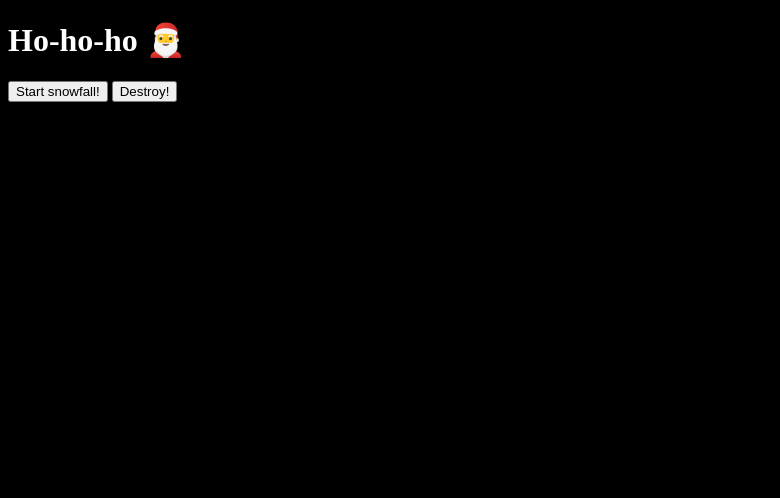
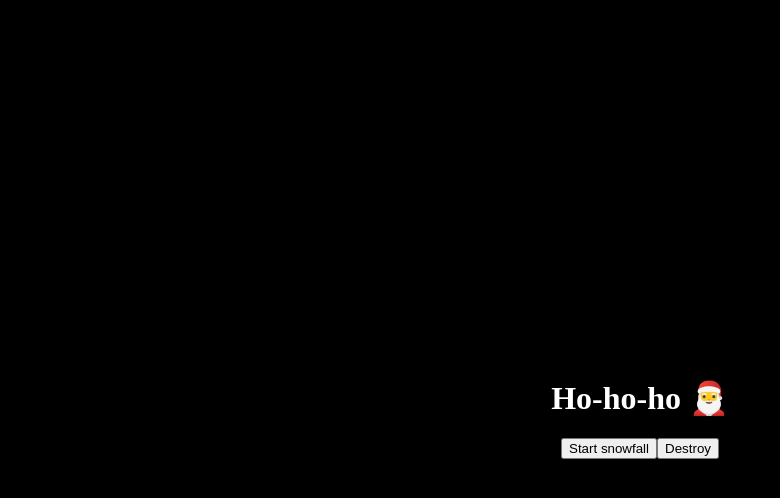
Before and after one commit to romazherdev/snoweb, a website built with webpack: page demo/index.html in a window 1280 px wide. Shown: the whole page, without its empty margins (0-780 px from the left). Built offline with nearby package versions, Linux system fonts and the light colour scheme.

Commit message:
Updated documentation, add z-index

```diff
--- a/demo/index.html
+++ b/demo/index.html
@@ -7,15 +7,38 @@
   <meta http-equiv="X-UA-Compatible" content="ie=edge">
   <title>Snowflake | Dev Server</title>
   <style>
+    * {
+      box-sizing: border-box;
+    }
+
     body {
       background-color: #000;
       color: #fff;
+      display: flex;
+      flex-direction: column;
+      justify-content: center;
+      height: 100vh;
+    }
+
+    .container {
+      display: flex;
+      flex-direction: column;
+      align-items: center;
+    }
+
+    .btn-container {
+      display: flex;
+      align-items: center;
     }
   </style>
 </head>
 <body>
-<h1>Ho-ho-ho 🎅</h1>
-<button id="toggle">Start snowfall!</button>
-<button id="destroy">Destroy!</button>
+<div class="container">
+  <h1>Ho-ho-ho 🎅</h1>
+  <div class="btn-container">
+    <button id="toggle">Start snowfall</button>
+    <button id="destroy">Destroy</button>
+  </div>
+</div>
 </body>
 </html>
--- a/src/consts/default-snoweb-config.ts
+++ b/src/consts/default-snoweb-config.ts
@@ -4,4 +4,5 @@ export const DEFAULT_SNOWEB_CONFIG: SnowebConfig = {
   gravity: 10,
   snowflakesCount: 100,
   snowflakesColor: '#fff',
+  zIndex: 1000000,
 };
--- a/src/lib/snoweb.ts
+++ b/src/lib/snoweb.ts
@@ -22,7 +22,7 @@ export class Snoweb implements Destroyable {
     this.config = { ...DEFAULT_SNOWEB_CONFIG, ...config };
   }
 
-  /** Begin the snowfall. Ho-ho-ho 🎅 */
+  /** Begins the snowfall. Ho-ho-ho 🎅 */
   start(): void {
     if (this.isStarted()) {
       return;
@@ -40,7 +40,11 @@ export class Snoweb implements Destroyable {
     }
   }
 
-  /** Stop the snowfall */
+  /**
+   * Stops the snowfall
+   * @param afterStopCallback - a callback function which is called after the snowfall is fully stopped (all the
+   * snowflakes have fallen).
+   */
   stop(afterStopCallback?: () => void): void {
     if (this.isStarted()) {
       this.started = false;
@@ -50,7 +54,7 @@ export class Snoweb implements Destroyable {
     }
   }
 
-  /** Destroy the snowfall immediately */
+  /** Stops the snowfall immediately and destroys the DOM element */
   destroy(): void {
     if (this.domContainerElement?.parentElement) {
       this.domContainerElement.parentElement.removeChild(this.domContainerElement);
@@ -60,6 +64,7 @@ export class Snoweb implements Destroyable {
     }
   }
 
+  /** Shows whether the snowfall is being started */
   isStarted(): boolean {
     return this.started;
   }
@@ -87,6 +92,7 @@ export class Snoweb implements Destroyable {
     if (!this.domContainerElement) {
       this.domContainerElement = document.createElement('div');
       this.domContainerElement.classList.add(Snoweb.CLASS_NAME);
+      this.domContainerElement.style.setProperty('z-index', String(this.config.zIndex));
       document.body.appendChild(this.domContainerElement);
     }
   }
--- a/src/models/snoweb-config.ts
+++ b/src/models/snoweb-config.ts
@@ -7,4 +7,7 @@ export interface SnowebConfig {
 
   /** CSS color of the snowflakes */
   snowflakesColor: string;
+
+  /** Snowfall z-index */
+  zIndex: number;
 }
--- a/src/styles.css
+++ b/src/styles.css
@@ -1,6 +1,5 @@
 .snoweb-container {
   position: fixed;
-  z-index: 1000000;
   top: 0;
   bottom: 0;
   left: 0;
```
